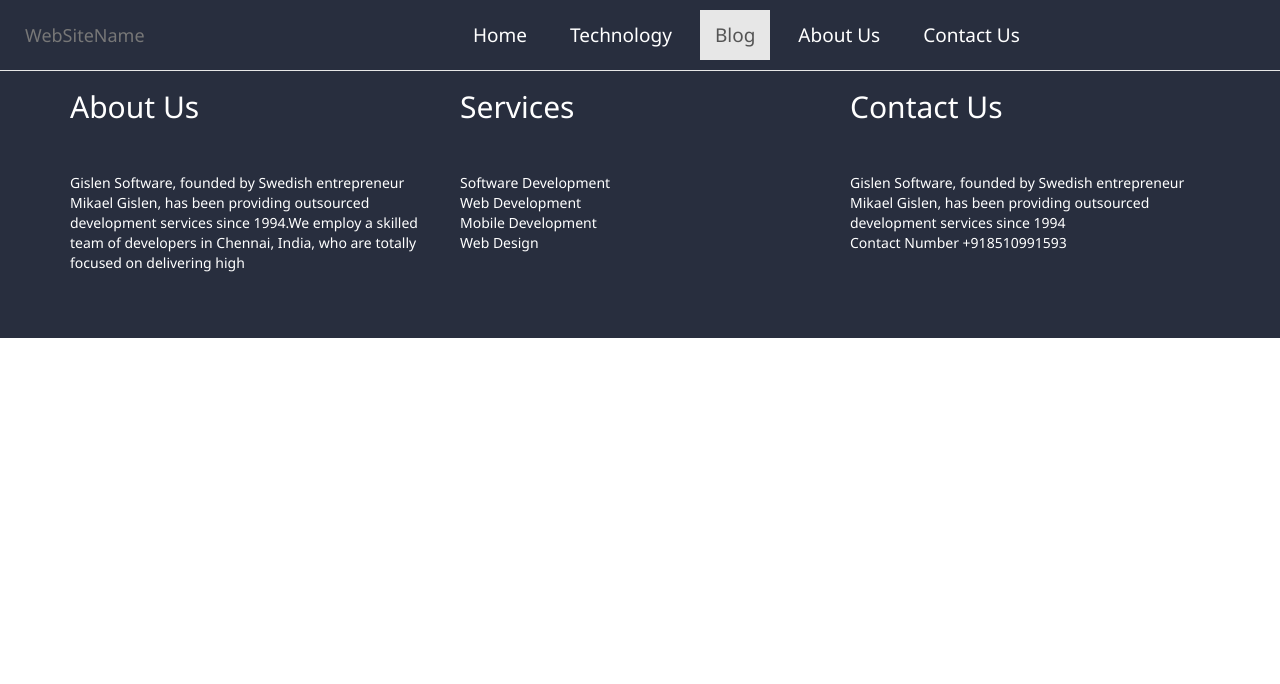
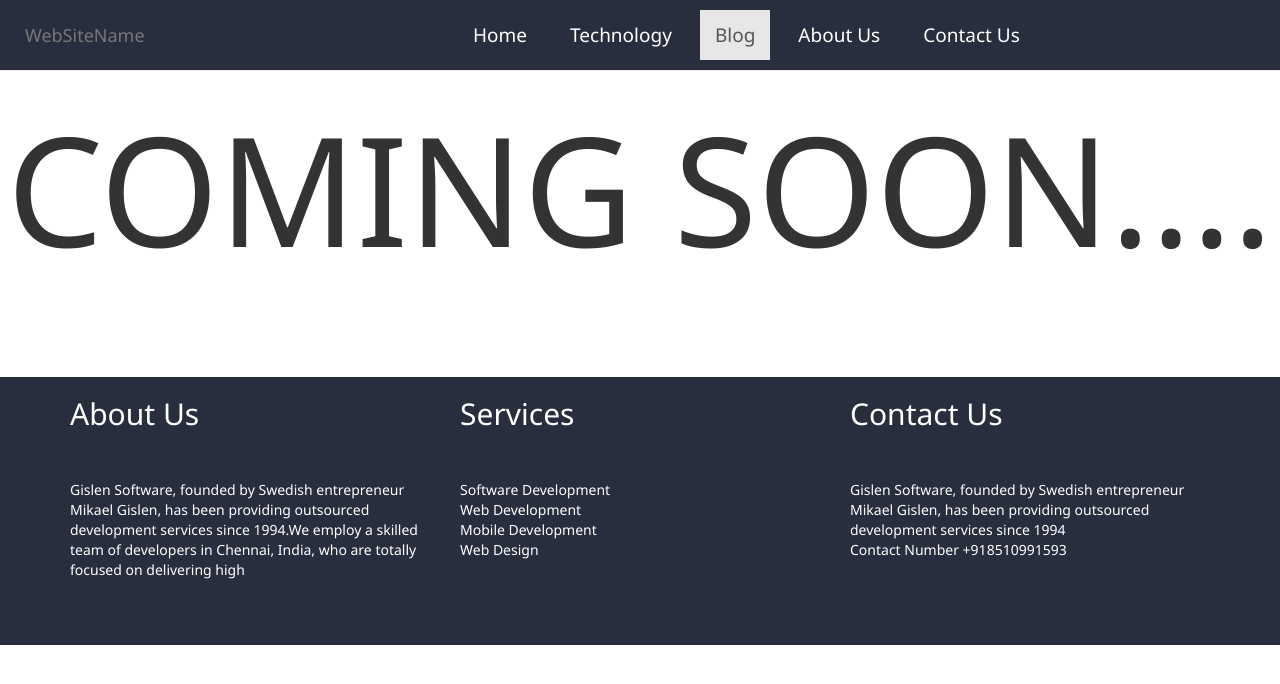
Before and after one commit to endresh/responsiveBOotstrapsite, a plain HTML site: page blog.html in a window 1280 px wide. Drawn offline with nearby package versions, Linux system fonts and the light colour scheme.

Commit message:
Some page is comming soon ....

```diff
--- a/blog.html
+++ b/blog.html
@@ -52,6 +52,9 @@
         </div>
       </div>
     </nav>
+    <br><br><br><br>
+
+    <center><p style="font-size:152px;">COMING SOON....</P></center>
 
         <!-- Create Footer -->
     <div id="footer">
```
Also changed, not shown: technology.html (+3 -0 lines).
